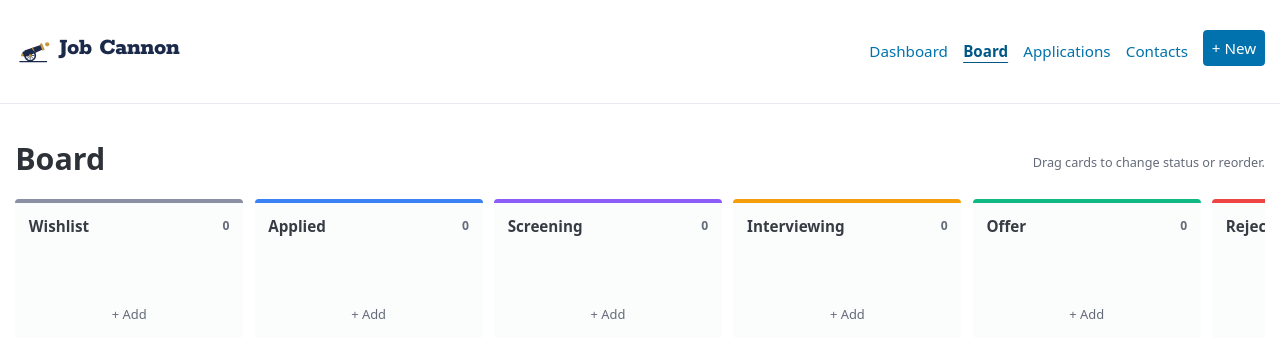
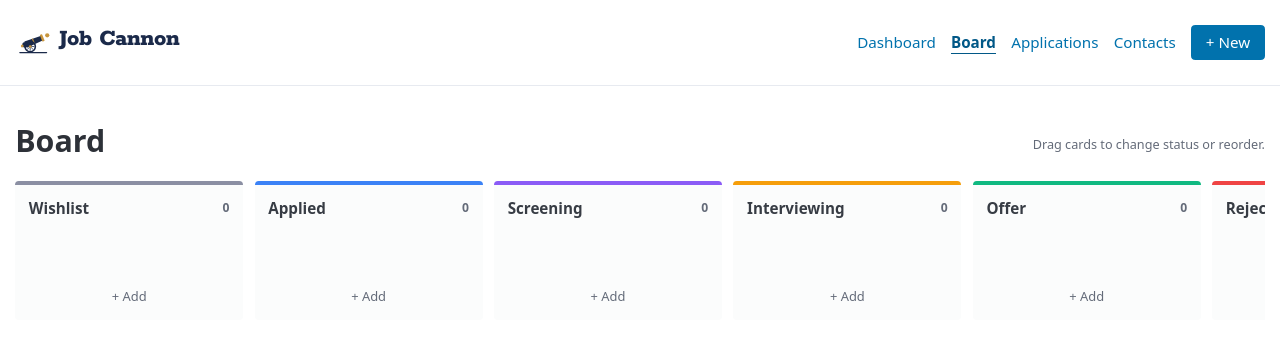
Before and after one commit to mbskinny/job-cannon, a FastAPI app: page /board in a window 1280 px wide. Shown: the top 358 px of the page. Run offline with FastAPI, Linux system fonts and the light colour scheme; data that the repository does not hold is empty; parts of the project's set-up code (start-up, migrations or seed data) failed here and were passed over.

Commit message:
Align nav "+ New" button with link text and shorten header
Co-Authored-By: Claude Opus 5.5 <noreply@anthropic.com>

```diff
--- a/src/job_cannon/static/app.css
+++ b/src/job_cannon/static/app.css
@@ -23,7 +23,7 @@
   :root:not([data-theme="light"]) { --jc-logo-ink: #E9E2D2; --jc-logo-brass: #D9A853; }
 }
 
-.site-header { border-bottom: 1px solid var(--pico-muted-border-color); margin-bottom: 1.5rem; }
+.site-header { --pico-nav-element-spacing-vertical: 0.4rem; border-bottom: 1px solid var(--pico-muted-border-color); margin-bottom: 1.5rem; }
 .site-header nav a[aria-current="page"] { font-weight: 600; text-decoration: underline; text-underline-offset: 0.35em; }
 .brand { display: inline-flex; align-items: center; gap: 0.5rem; color: var(--jc-logo-ink); text-decoration: none; }
 .brand:hover { text-decoration: none; }
@@ -33,7 +33,9 @@
 .logo-mark .brass { fill: var(--jc-logo-brass); }
 .logo-mark .wheel { fill: var(--pico-background-color); stroke: var(--jc-logo-ink); }
 .logo-mark .spokes { stroke: var(--jc-logo-ink); }
-.nav-cta { padding: 0.35rem 0.9rem; }
+/* Pico gives nav buttons a -0.5rem top margin but no matching bottom margin, which pushes them above the link text.
+   Equal negative margins that cancel the padding keep the button on the text baseline without growing the nav. */
+.site-header nav .nav-cta { padding: 0.35rem 0.9rem; margin-block: calc(-0.35rem - var(--pico-border-width)); }
 
 h1 { margin-bottom: 0.5rem; }
 article > header h2 { font-size: 1.1rem; margin: 0; }
```
